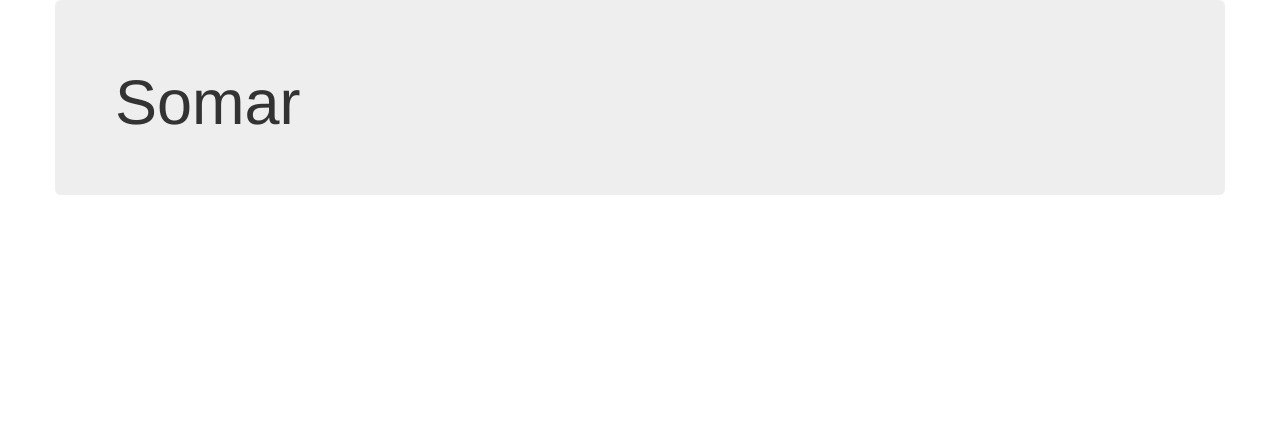
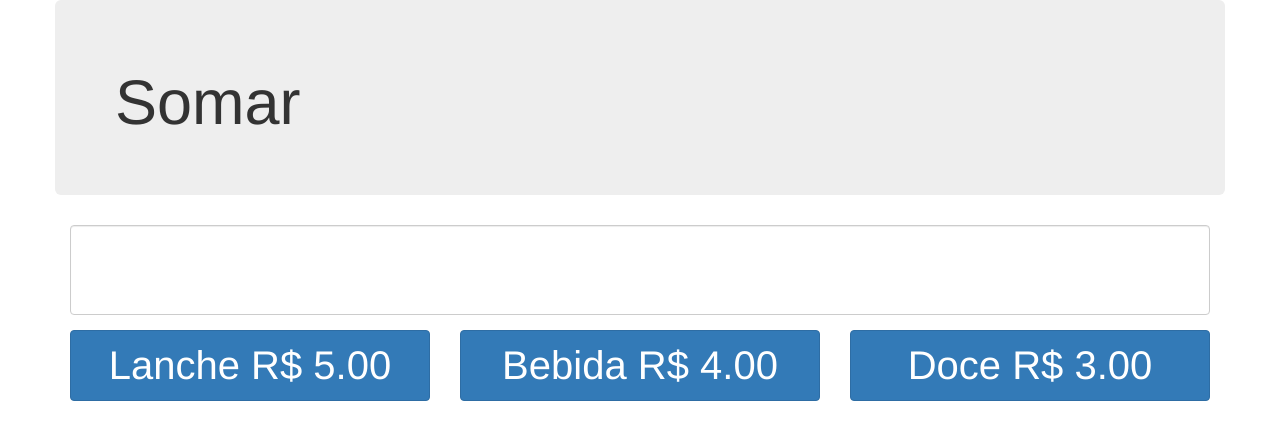
Before and after one commit to luizamaro11/exemploAngular3ds2, an Angular app: page / in a window 1280 px wide. Shown: the top 440 px of the page. Built offline with nearby package versions, Linux system fonts and the light colour scheme.

Commit message:
tela concluida

```diff
--- a/src/app/somar/components/somar/somar.component.css
+++ b/src/app/somar/components/somar/somar.component.css
@@ -0,0 +1,8 @@
+.texto{
+    height: 90px;
+    font-size: 70px;
+}
+
+.botao{
+    font-size: 40px;
+}
--- a/src/app/somar/components/somar/somar.component.html
+++ b/src/app/somar/components/somar/somar.component.html
@@ -3,3 +3,24 @@
         <h1>Somar</h1>
     </div>
 </div>
+<div class="row">
+    <div class="col-md-12">
+        <div class="form-group">
+            <input type="text" class="form-control texto">
+        </div>
+    </div>
+</div>
+<div class="row">
+    <div class="form-group">
+        <div class="col-md-4">
+            <button class="btn btn-primary btn-block botao">Lanche R$ 5.00</button>
+        </div>
+        <div class="col-md-4">
+            <button class="btn btn-primary btn-block botao">Bebida R$ 4.00</button>
+        </div>
+        <div class="col-md-4">
+            <button class="btn btn-primary btn-block botao">Doce R$ 3.00</button>
+        </div>
+    </div>
+
+</div>
```
